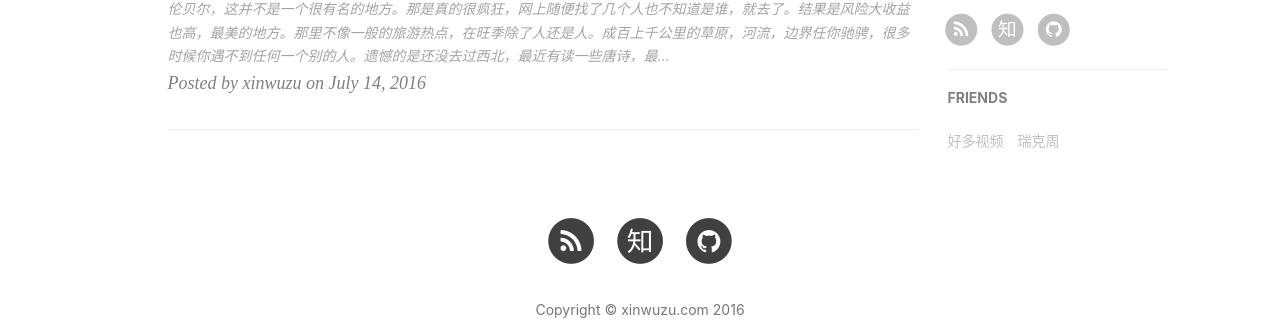
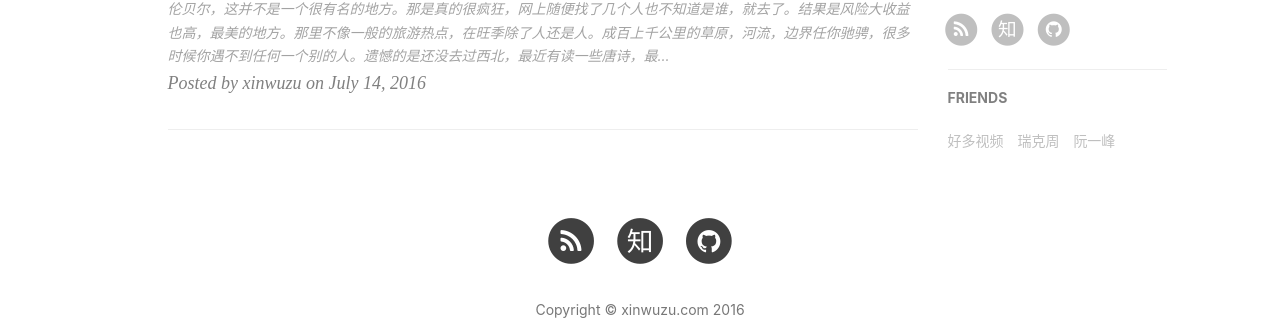
Before and after one commit to xinwuzu/xinwuzu.github.io, a Jekyll site: the page built from index.html, in a window 1280 px wide. Shown: the part 800-1123 px from the top of the page. Built offline with Jekyll 4.4.1, drawn with Linux system fonts in a browser that asks for light colours; nearby versions of some CDN libraries; the list of posts is cut into pages by our own code; comment, search, counter and statistics services are not loaded; grey boxes are pictures that could not be loaded.

```diff
--- a/_config.yml
+++ b/_config.yml
@@ -89,5 +89,8 @@ friends: [
     },{
         title: "瑞克周",
         href: "https://www.douban.com/people/alexzhou81/"
+    },{
+        title: "阮一峰",
+        href: "http://www.ruanyifeng.com/home.html"
     }
 ]
```
